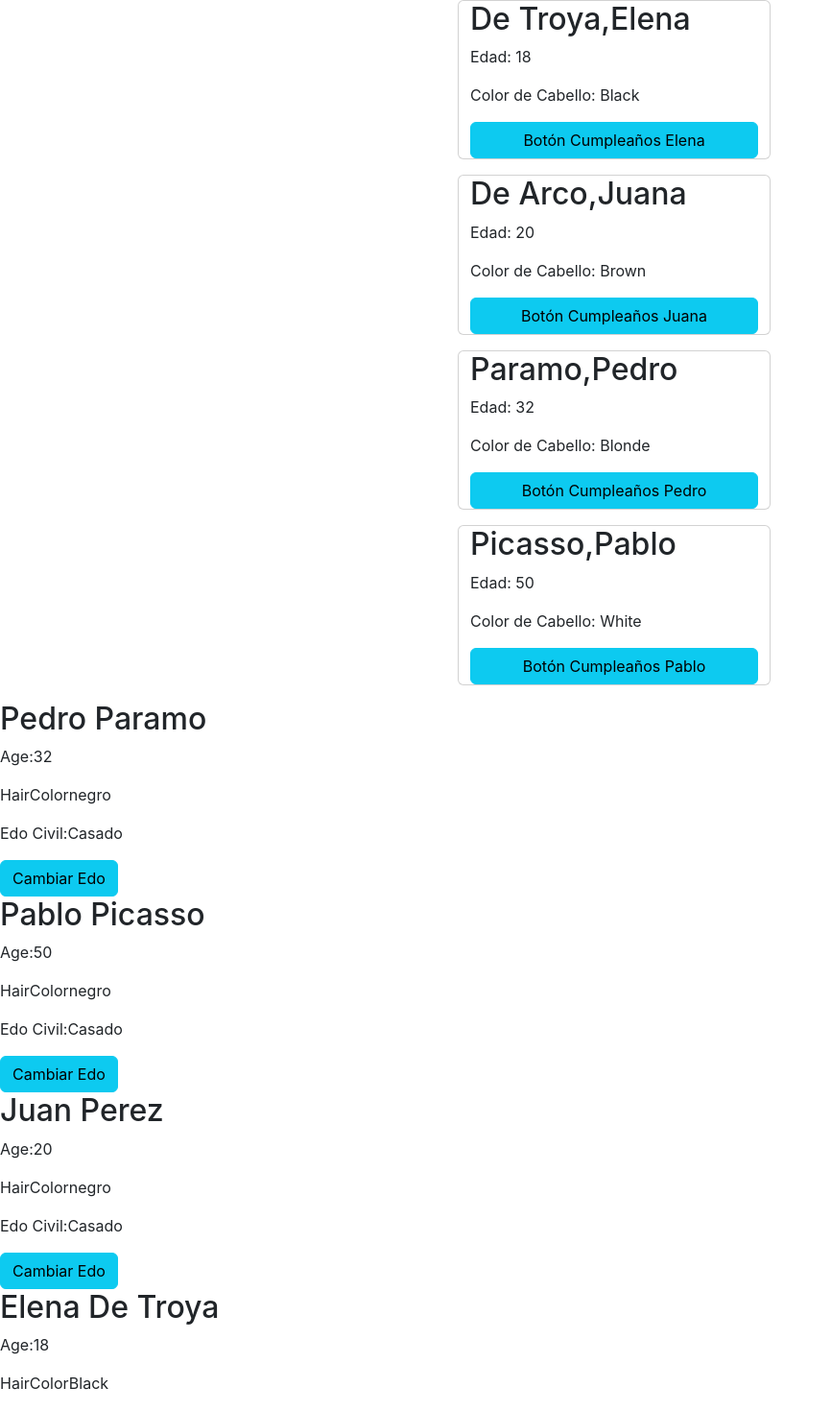
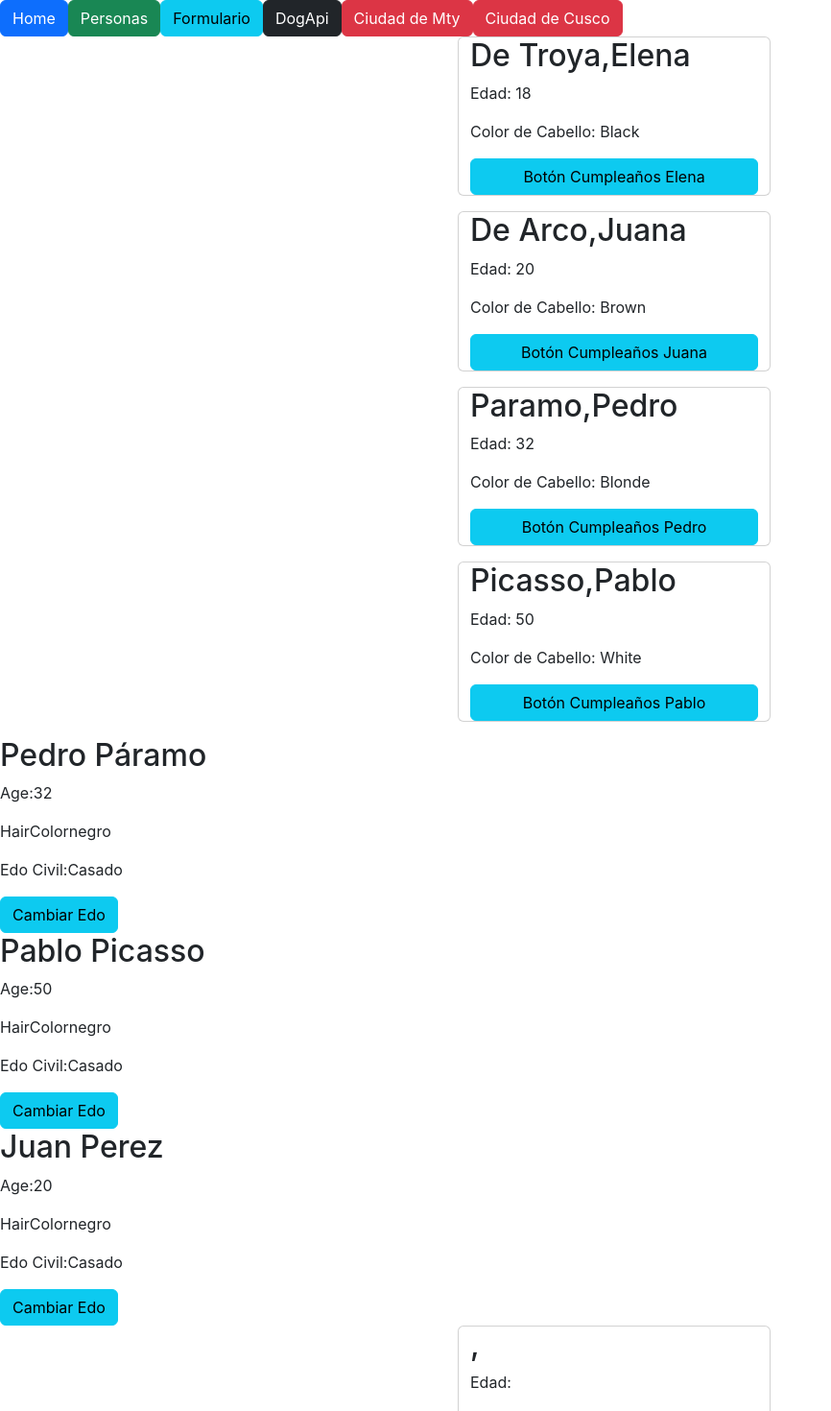
Before and after one commit to MelSol13/Poniendo-Todo-Junto, a React (Create React App) app: page /personas in a window 1280 px wide. Shown: the top 1470 px of the page at 96% size, without its empty margins (0-866 px from the left). Built offline with nearby package versions, Linux system fonts and the light colour scheme.

Commit message:
utilizamos axios,routes,links,navigate

```diff
--- a/package.json
+++ b/package.json
@@ -6,8 +6,10 @@
     "@testing-library/jest-dom": "^5.17.0",
     "@testing-library/react": "^13.4.0",
     "@testing-library/user-event": "^13.5.0",
+    "axios": "^1.4.0",
     "react": "^18.2.0",
     "react-dom": "^18.2.0",
+    "react-router-dom": "^6.15.0",
     "react-scripts": "5.0.1",
     "web-vitals": "^2.1.4"
   },
--- a/src/App.js
+++ b/src/App.js
@@ -2,58 +2,31 @@
 import Formulario from "./componentes/Formulario";
 import PersonCard from "./componentes/PersonCard";
 import PersonCardFuncional from "./componentes/PersonCardFuncional";
+import DogApi from "./componentes/DogApi";
+import ContenedorPersonas from "./componentes/ContenedorPersonas";
+import {Routes, Route, Link} from "react-router-dom";
+import Ciudad from "./componentes/Ciudad";
 
 
 const App = () => {
 
-  const [listado, setListado] = useState([
-    {
-      nombre: "Pedro",
-      apellido: "Paramo",
-      edad: 32,
-      ciudad: "Comala"
-    },
-    {
-      nombre: "Pablo",
-      apellido: "Picasso",
-      edad: 50,
-      ciudad: "Paris"
-    },
-    {
-      nombre: "Juan",
-      apellido: "Perez",
-      edad: 20,
-      ciudad: "Mexico"
-    }
-  ]);
+
 
   return (
     <div className="App">
-      <PersonCard firstName="Elena"
-        lastName="De Troya" age={18}
-        hairColor="Black" />
+      <Link to={"/"} className="btn btn-primary">Home</Link>
+      <Link to={"/personas"}className="btn btn-success">Personas</Link>
+      <Link to={"/formulario"} class="btn btn-info">Formulario</Link>
+      <Link to={"/dogapi"} class="btn btn-dark">DogApi</Link>
+      <Link to={"/ciudad/Monterrey"} className="btn btn-danger">Ciudad de Mty</Link>
+      <Link to={"/ciudad/Cusco"} className="btn btn-danger">Ciudad de Cusco</Link>
 
-      <PersonCard firstName="Juana"
-        lastName="De Arco" age={20}
-        hairColor="Brown" />
-
-      <PersonCard firstName="Pedro"
-        lastName="Paramo" age={32}
-        hairColor="Blonde" />
-
-      <PersonCard firstName="Pablo"
-        lastName="Picasso" age={50}
-        hairColor="White" />
-
-      {
-        listado.map(persona =>
-          <PersonCardFuncional firstName={persona.nombre} lastName={persona.apellido} age={persona.edad} hairColor="negro" />
-        )
-      }
-
-      <PersonCardFuncional firstName="Elena" lastName="De Troya" age={18} hairColor="Black"  />
-
-      <Formulario />
+      <Routes>
+        <Route path="/formulario" element={<Formulario/>}/>
+        <Route path="/dogapi" element={<DogApi/>} />
+        <Route path="/personas" element={<ContenedorPersonas/>}/>
+        <Route path="/ciudad/:city" element={<Ciudad/>}/>
+      </Routes>
 
     </div>
   );
--- /dev/null
+++ b/src/componentes/Ciudad.js
@@ -0,0 +1,14 @@
+import React from "react";
+import { useParams } from "react-router-dom";
+
+const Ciudad = () => {
+
+    const {city} = useParams(); // useParams es un OBJETO con todo lo que envia mi URL
+
+    return(
+        <h1>¡Bienvenido a la ciudad de {city}!</h1>
+    )
+
+}
+
+export default Ciudad;
--- /dev/null
+++ b/src/componentes/ContenedorPersonas.js
@@ -0,0 +1,63 @@
+import React, { useState } from "react";
+import PersonCard from "./PersonCard";
+import PersonCardFuncional from "./PersonCardFuncional";
+
+const ContenedorPersonas = () => {
+
+    const [listado, setListado] = useState([
+        {
+            nombre: "Pedro",
+            apellido: "Páramo",
+            edad: 32,
+            ciudad: "Comala"
+        },
+        {
+            nombre: "Pablo",
+            apellido: "Picasso",
+            edad: 50,
+            ciudad: "Paris"
+        },
+        {
+            nombre: "Juan",
+            apellido: "Perez",
+            edad: 20,
+            ciudad: "México"
+        }
+    ]);
+
+    return (
+        <div>
+            <PersonCard firstName="Elena"
+                lastName="De Troya" age={18}
+                hairColor="Black" />
+
+            <PersonCard firstName="Juana"
+                lastName="De Arco" age={20}
+                hairColor="Brown" />
+
+            <PersonCard firstName="Pedro"
+                lastName="Paramo" age={32}
+                hairColor="Blonde" />
+
+            <PersonCard firstName="Pablo"
+                lastName="Picasso" age={50}
+                hairColor="White" />
+
+            {
+                listado.map(persona =>
+                    <PersonCardFuncional firstName={persona.nombre} lastName={persona.apellido} age={persona.edad} hairColor="negro" />
+                )
+            }
+            <PersonCard nombre="Juana" apellido="De Arco" edad={18} ciudad="Paris" />
+            <PersonCard nombre="Elena" apellido="De Troya" edad={30} ciudad="Roma" />
+            {
+                listado.map(persona =>
+                    <PersonCardFuncional nombre={persona.nombre} apellido={persona.apellido} edad={persona.edad} ciudad={persona.ciudad} />
+                )
+            }
+        </div>
+    )
+
+}
+
+export default ContenedorPersonas;
--- /dev/null
+++ b/src/componentes/DogApi.js
@@ -0,0 +1,34 @@
+import axios from "axios";
+import React, {useState, useEffect} from "react";
+
+const DogApi = () => {
+    const [imagen, setImagen] = useState(""); //URL de la imagen de perrito
+    const [clicks, setClicks]= useState(0);
+
+    useEffect(()=>{
+
+        axios.get("https://dog.ceo/api/breeds/image/random")
+        .then(response => response.data)
+        .then(responseJson => {
+            console.log(responseJson);
+            setImagen(responseJson.message);
+        })
+
+    }, [clicks])
+
+    const hizoClick = () => {
+        setClicks(clicks+1);
+        console.log(clicks);
+    }
+
+
+    return(
+        <div>
+            <img src={imagen} className="img-fluid" alt="perrito"/>
+            <button onClick={hizoClick} className="btn btn-danger">Nueva Imagen</button>
+        </div>
+    )
+
+}
+
+export default DogApi;
--- a/src/componentes/Formulario.js
+++ b/src/componentes/Formulario.js
@@ -1,4 +1,5 @@
 import React, {useState} from "react";
+import { useNavigate } from "react-router-dom";
 
 const Formulario = () => {
 
@@ -8,6 +9,8 @@
     const[edad, setEdad] = useState("");
     const[color, setColor] = useState("");
     const[hizoSubmit, setHizoSubmit] = useState(false);
+
+    const navigate = useNavigate();
 
     const [errorNombre,setErrorNombre] = useState(""); //variable en la cual colocaría la validación de nombre
     const [errorEdad, setErrorEdad] = useState("");
@@ -21,6 +24,7 @@
         setEdad("");
         setColor("");
         setHizoSubmit(true);
+        navigate("/personas");
     }
 
     const validarNombre = e =>{
@@ -40,26 +44,6 @@
             setErrorEdad("");
         }
     }
-
-    /*esto sirve para tarea la parte de comparar las contraseñas
-    const validarApellido1 = e =>{
-        setApellido1(e.target.value);
-        if(apellido1 !== apellido2) {
-            //aqui el error
-        }
-        if(apellido1.length <8){
-            //aqui el error
-        }
-    }
-
-    const validarApellido2 = e =>{
-        setApellido2(e.target.value);
-        if(apellido1 !== apellido2) {
-            //aqui el error
-        }
-        if(apellido2.length <8){
-            //aqui el error
-        }*/
 
     return(
         <form onSubmit= {crearUsuario}>
--- a/src/index.js
+++ b/src/index.js
@@ -3,11 +3,15 @@
 import './index.css';
 import App from './App';
 import reportWebVitals from './reportWebVitals';
+import { BrowserRouter } from 'react-router-dom';
 
 const root = ReactDOM.createRoot(document.getElementById('root'));
 root.render(
 
-    <App />
+    <BrowserRouter>
+        <App />
+    </BrowserRouter>
+
 
 );
 
```
Also changed, not shown: 1 other file (tests, documents, lock files or other folders).
